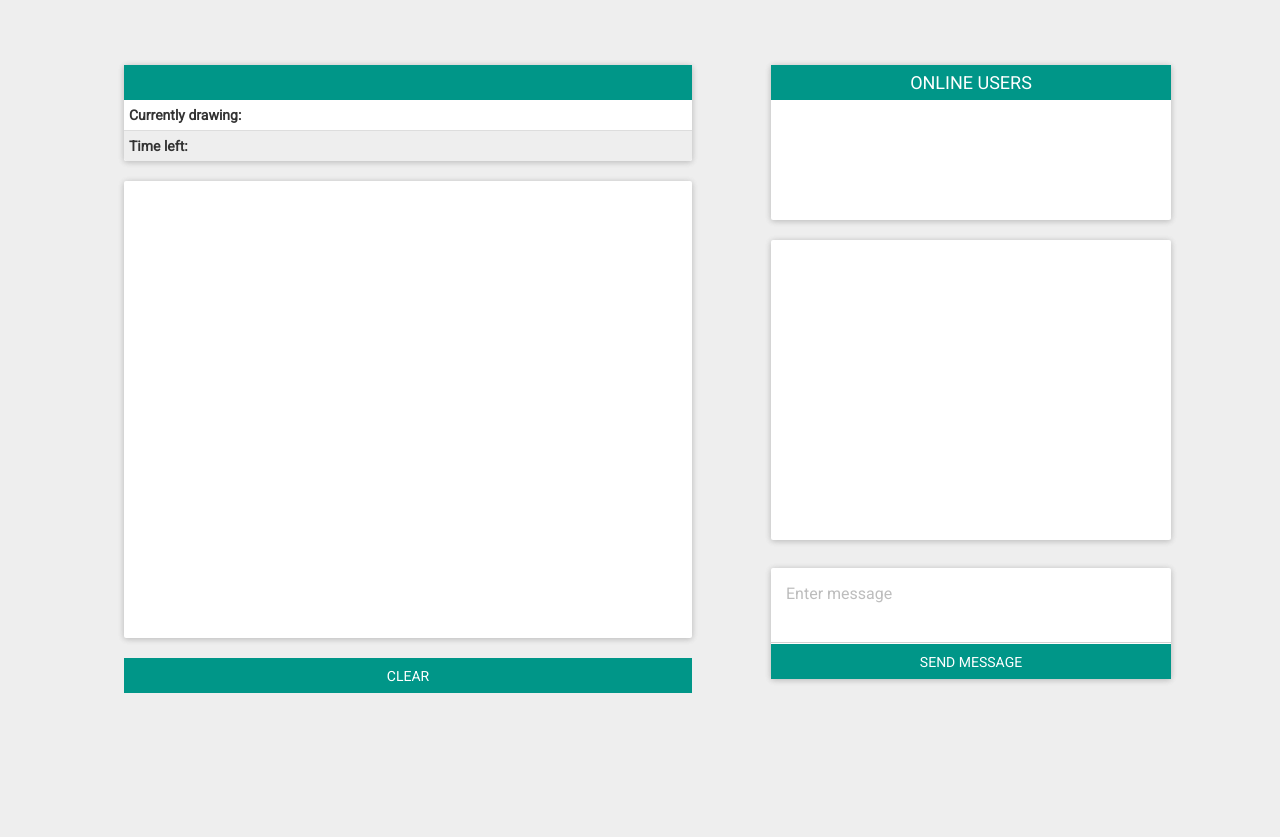
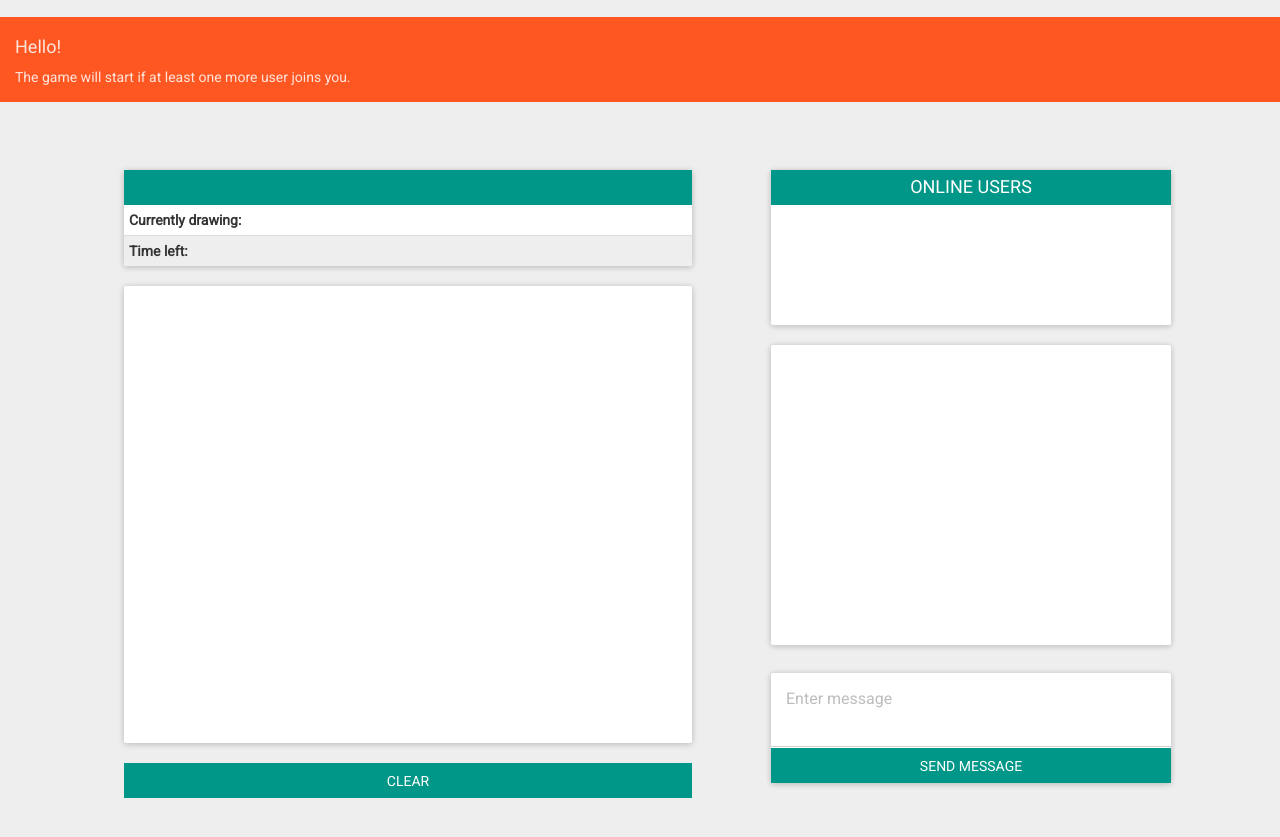
Before and after one commit to rafalkolasinski/charades, a website: page public/index.html in a window 1280 px wide. Both pictures are taken after typing "Sample" into the empty fields and a click on the input "Login". Shown: the part 63-900 px from the top of the page. Before the commit the page ends 870 px from the top, so only its background shows below. Drawn offline with nearby package versions, Linux system fonts and the light colour scheme; no server answers.

Commit message:
Alert informing user that the game will start if at least one more user joins the game.

```diff
--- a/public/index.html
+++ b/public/index.html
@@ -36,6 +36,10 @@
 		<div class="alert alert-dismissible alert-info" id="charade-guessed-alert">
 			<button type="button btn-basic" class="close" data-dismiss="alert" onclick="closeCharadeGuessedAlert()">×</button>
 			<strong>Charade guessed!</strong>
+		</div>
+		<div class="alert alert-dismissible alert-warning" id="waiting-alert">
+		  <h4>Hello!</h4>
+		  	<p>The game will start if at least one more user joins you.</p>
 		</div>
 		<!-- LOGIN -->
 		<div id="user-login-area" class="container">
--- a/public/js/TurnService.js
+++ b/public/js/TurnService.js
@@ -14,6 +14,7 @@ var TurnService = function(){
 	var $message = $('#message');
 	var $sendMessageButton = $('#send-message-button');
 	var $charadeGuessedAlert = $('#charade-guessed-alert');
+	var $waitingAlert = $('#waiting-alert');
 
 	this.setCurrentlyDrawingUser = function(userName){
 		$drawingUser.html(userName);
@@ -141,6 +142,14 @@ var TurnService = function(){
 		$charadeGuessedAlert.hide();
 	}
 
+	this.closeWaitingAlert = function(){
+		$waitingAlert.hide();
+	}
+
+	this.showWaitingAlert = function(){
+		$waitingAlert.show();
+	}
+
 	this.setUpCanvas = canvasManager.setUpCanvas;
 	this.drawLine = canvasManager.drawLine;
 	this.clearBoard = canvasManager.clearBoard;
--- a/public/js/clientHandler.js
+++ b/public/js/clientHandler.js
@@ -36,6 +36,7 @@ $(document).ready(function() {
 		//Request for userlist
 		clientService.emit(ServerMessagesConstant.GET_USERS);
 		$turnModal.hide();
+		turnService.closeWaitingAlert();
 		turnService.closeCharadeGuessedAlert();
 		turnService.setUpCanvas();
 
@@ -90,6 +91,7 @@ $(document).ready(function() {
 	//-----GAME---------------------------------------------------------
 	//START GAME
 	socket.on(ServerMessagesConstant.GAME_START, function(data){
+		turnService.closeWaitingAlert();
 		$currentPhrase.hide();
 		$currentUser.show();
 		if(data.id === socket.id){
@@ -210,11 +212,13 @@ $(document).ready(function() {
 	}
 
 	function switchToLogin(){
+		turnService.closeWaitingAlert();
 		$userLoginArea.show();
 		$pageWrapper.hide();
 	}
 
 	function switchToGameBoard(){
+		turnService.showWaitingAlert();
 		$userLoginArea.hide();
 		$pageWrapper.show();
 		$currentPhrase.hide();
```
